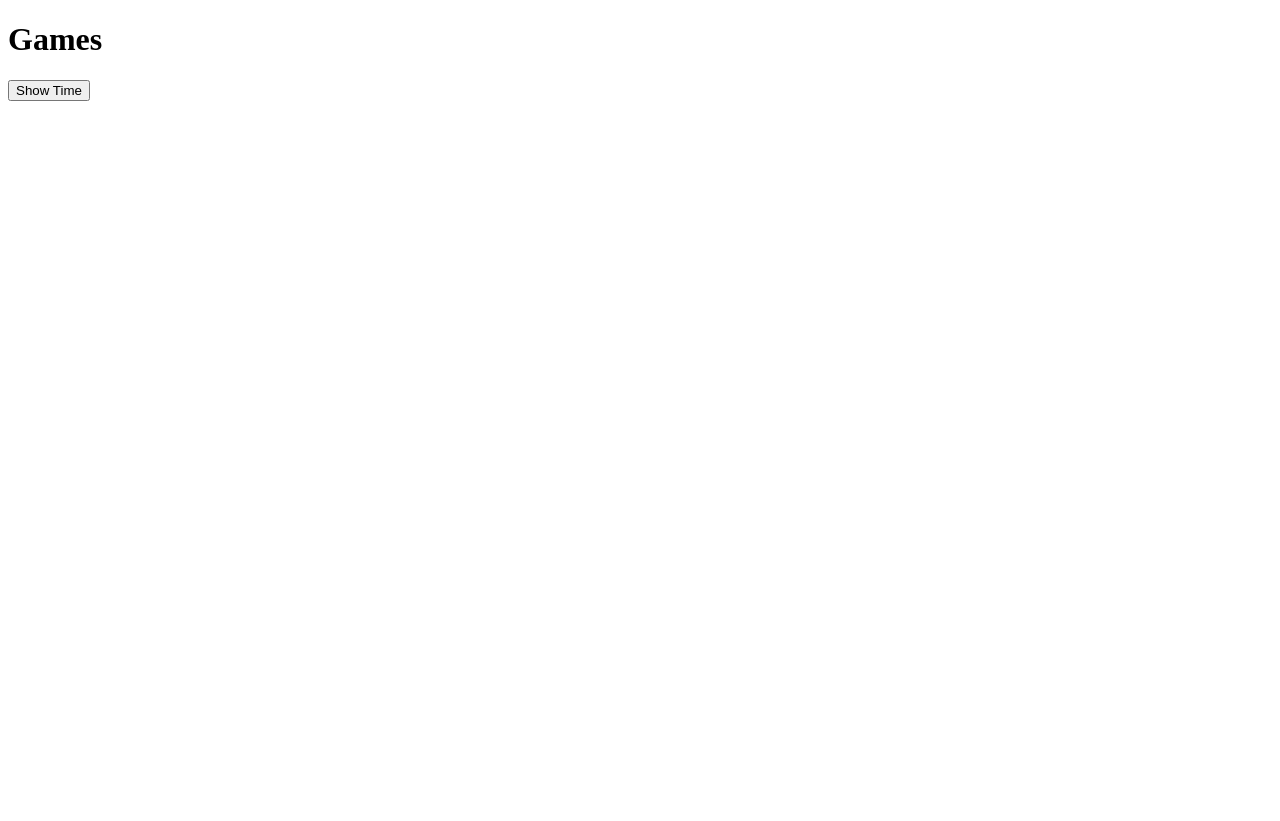
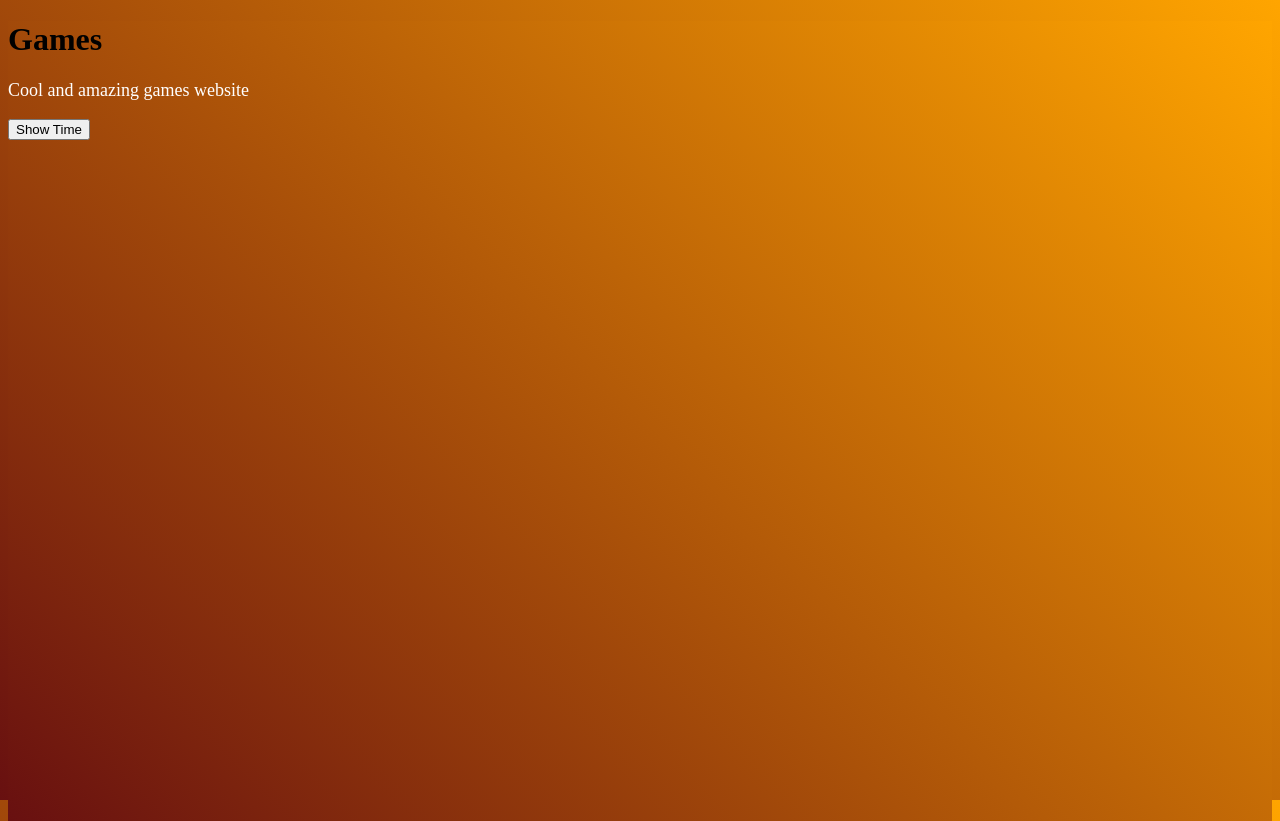
Before and after one commit to OriBrenner/GamesWebsite, a plain HTML site: page index.html in a window 1280 px wide. Before the commit the page ends 800 px from the top, so only its background shows below. Drawn offline with Linux system fonts and the light colour scheme.

Commit message:
Some UI features and styling

```diff
--- a/index.html
+++ b/index.html
@@ -1,17 +1,21 @@
 <!DOCTYPE html>
 <html lang="en">
+
 <head>
     <meta charset="UTF-8">
     <meta http-equiv="X-UA-Compatible" content="IE=edge">
     <meta name="viewport" content="width=device-width, initial-scale=1.0">
     <title>Games Website</title>
+    <link rel="stylesheet" href="style.css">
     <script src="main.js"></script>
 </head>
+
 <body>
 
     <h1>Games</h1>
-
+    <p>Cool and amazing games website</p>
     <button onclick="showTime()">Show Time</button>
 
 </body>
+
 </html>
--- a/main.js
+++ b/main.js
@@ -1,4 +1,4 @@
 function showTime() {
     const now = new Date();
-    alert(now.toLocaleTimeString());
+    alert("Time: "+now.toLocaleTimeString());
 }
--- /dev/null
+++ b/style.css
@@ -0,0 +1,9 @@
+html, body {
+    height: 100%;
+    background-image: linear-gradient(45deg, rgb(104, 16, 16), orange);
+}
+
+p {
+    color: white;
+    font-size: large;
+}
```
